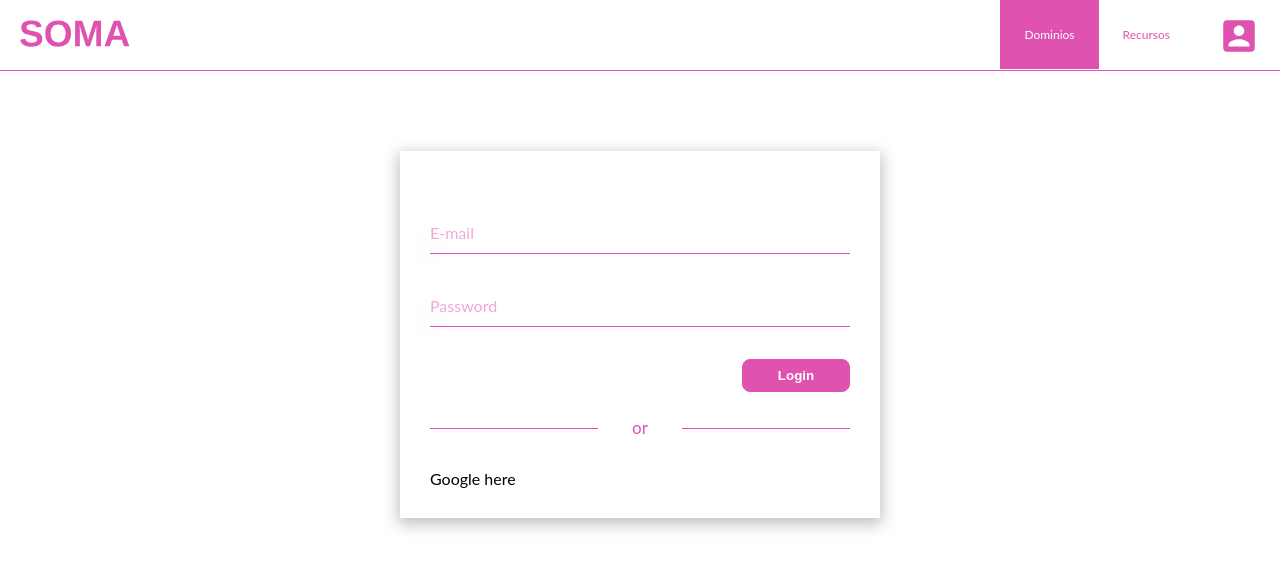
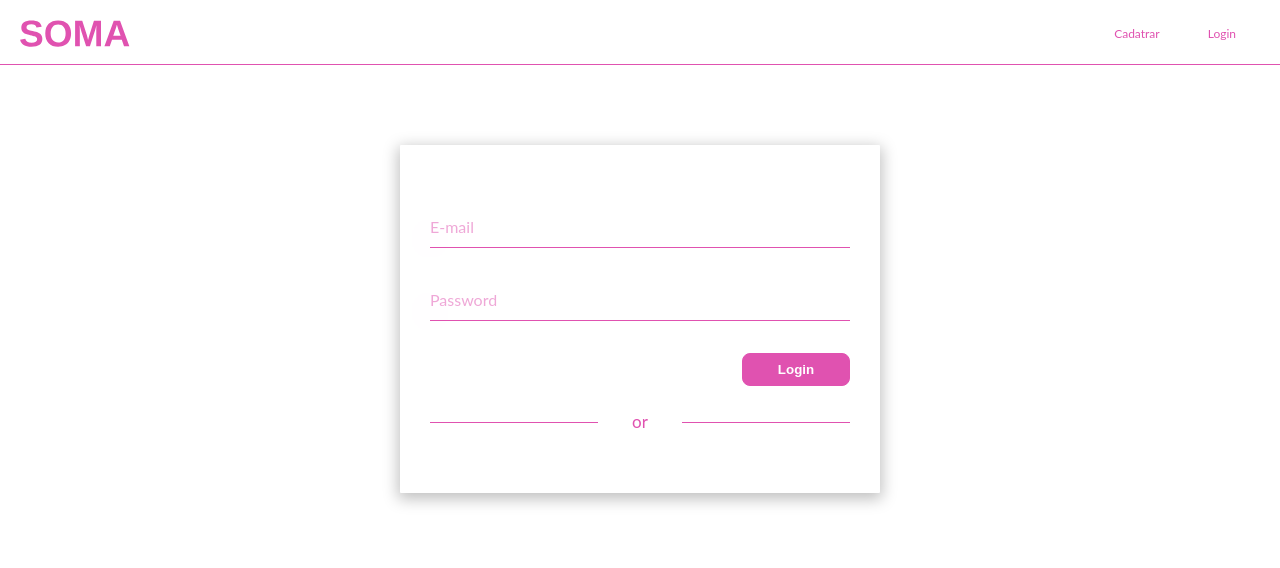
Before and after one commit to willianOliveiraMX/block-front, a React (Create React App) app: page /login in a window 1280 px wide. Shown: the top 568 px of the page. Built offline with nearby package versions, Linux system fonts and the light colour scheme.

Commit message:
validation by handle form

```diff
--- a/src/components/BasicButton/index.tsx
+++ b/src/components/BasicButton/index.tsx
@@ -1,9 +1,11 @@
-import React, { useState, useRef } from "react";
+/* eslint-disable no-param-reassign */
+import React, { useState, useRef, useContext } from "react";
 import { StyledButton, Wave } from "./index.style";
+import { FormContainerContext } from "../FormContainer";
 
 interface BasicButtonInterface {
   description: string;
-  callBack: (event: React.MouseEvent<HTMLElement>) => void;
+  handleForm: (event: React.MouseEvent<HTMLElement>) => void;
   secondary?: boolean;
 }
 
@@ -13,7 +15,7 @@ const defaultProps = {
 
 const BasicButton = ({
   description,
-  callBack,
+  handleForm,
   secondary,
 }: BasicButtonInterface): JSX.Element => {
   const [openWave, setOpenState] = useState(false);
@@ -23,9 +25,18 @@ const BasicButton = ({
 
   const buttonRef = useRef<HTMLInputElement>(null);
   const waveRef = useRef<HTMLInputElement>(null);
+  const value = useContext(FormContainerContext);
 
   const handleClick = (event: React.MouseEvent<HTMLElement>) => {
     const buttonPosition = buttonRef?.current?.getBoundingClientRect();
+
+    const {
+      inputs = [],
+      updateInputs = (newInput: unknown) => {
+        // eslint-disable-next-line @typescript-eslint/no-unused-expressions
+        newInput;
+      },
+    } = value;
 
     setAxleY(Math.abs((buttonPosition?.top || 0) - event.clientY));
     setAxleX(Math.abs((buttonPosition?.left || 0) - event.clientX));
@@ -38,7 +49,16 @@ const BasicButton = ({
       setOpenState(false);
       const cleanEffect2 = () => {
         waveRef?.current?.removeEventListener("transitionend", cleanEffect2);
-        callBack(event);
+
+        const everyInputIsValid = inputs.every(
+          (input) => input.isOnError === false && input.value.length
+        );
+
+        if (everyInputIsValid) {
+          handleForm(event);
+        } else {
+          updateInputs([...inputs]);
+        }
         setTimeout(() => {
           setScale(0);
         }, 450);
--- a/src/components/BasicInput/index.tsx
+++ b/src/components/BasicInput/index.tsx
@@ -1,4 +1,4 @@
-import React, { useState, useContext } from "react";
+import React, { useState, useContext, useEffect } from "react";
 import BasicInputWrapper, { ErrorMessageWrapper } from "./index.style";
 import { FormContainerContext } from "../FormContainer";
 import emailValidation, {
@@ -21,6 +21,43 @@ const BasicInput = ({
   const [errorMessage, setErrorMessage] = useState("");
   const value = useContext(FormContainerContext);
 
+  const validateFields = () => {
+    const { inputs = [] } = value;
+
+    if (description === "email") {
+      const isValid = emailValidation(inputInternalValue);
+      inputs.map((input) => {
+        if (input.description === description) {
+          // eslint-disable-next-line no-param-reassign
+          input.isOnError = !isValid;
+          // eslint-disable-next-line no-param-reassign
+          input.value = inputInternalValue;
+          setErrorMessage(isValid ? "" : input.errorMessage);
+        }
+        return input;
+      });
+    }
+
+    if (description === "password") {
+      const isValid = passwordValidation(inputInternalValue);
+      inputs.map((input) => {
+        if (input.description === description) {
+          // eslint-disable-next-line no-param-reassign
+          input.isOnError = !isValid;
+          // eslint-disable-next-line no-param-reassign
+          input.value = inputInternalValue;
+          setErrorMessage(isValid ? "" : input.errorMessage);
+        }
+        return input;
+      });
+    }
+  };
+
+  useEffect(() => {
+    if (!inputInternalValue.length) return;
+    validateFields();
+  });
+
   const handleOnFocus = () => {
     setInputFocus(true);
   };
@@ -30,7 +67,7 @@ const BasicInput = ({
       setInputFocus(false);
     }
 
-    const { inputs = [], updateInputs = (newInput: any) => {} } = value;
+    const { inputs = [] } = value;
     if (!inputs.length) return;
 
     const currentInput = inputs.find(
@@ -43,31 +80,7 @@ const BasicInput = ({
       );
     }
 
-    if (description === "email") {
-      const isValid = emailValidation(inputInternalValue);
-      const newCurrentInputs = inputs.map((input) => {
-        if (input.description === description) {
-          // eslint-disable-next-line no-param-reassign
-          input.isOnError = isValid;
-          setErrorMessage(isValid ? "" : input.errorMessage);
-        }
-        return input;
-      });
-      updateInputs(newCurrentInputs);
-    }
-
-    if (description === "password") {
-      const isValid = passwordValidation(inputInternalValue);
-      const newCurrentInputs = inputs.map((input) => {
-        if (input.description === description) {
-          // eslint-disable-next-line no-param-reassign
-          input.isOnError = isValid;
-          setErrorMessage(isValid ? "" : input.errorMessage);
-        }
-        return input;
-      });
-      updateInputs(newCurrentInputs);
-    }
+    validateFields();
   };
 
   const handleInputChange = (event: React.ChangeEvent<HTMLInputElement>) => {
--- a/src/components/Header/index.tsx
+++ b/src/components/Header/index.tsx
@@ -11,7 +11,11 @@ import {
   LoginMenuWrapper,
 } from "./index.style";
 
-const Header = (): JSX.Element => {
+interface HeaderInterface {
+  isLoginPage: boolean;
+}
+
+const Header = ({ isLoginPage }: HeaderInterface): JSX.Element => {
   const [selectedItem, setSelectedItem] = useState("domain");
   const [openProfileMenu, setOpenProfileMenu] = useState(false);
 
@@ -29,6 +33,8 @@ const Header = (): JSX.Element => {
         <LogoImage src={LogoIcon} alt="logo" />
       </div>
       <MenuWrapper>
+        {!isLoginPage && (
+          <>
             <MenuItem
               backGroundColor={selectedItem === "domain"}
               onClick={() => {
@@ -54,6 +60,28 @@ const Header = (): JSX.Element => {
               />
               {openProfileMenu && <ProfileMenu />}
             </LoginMenuWrapper>
+          </>
+        )}
+        {isLoginPage && (
+          <>
+            <MenuItem
+              backGroundColor={selectedItem === "cadatrar"}
+              onClick={() => {
+                handleSelectedItem("cadatrar");
+              }}
+            >
+              Cadatrar
+            </MenuItem>
+            <MenuItem
+              backGroundColor={selectedItem === "login"}
+              onClick={() => {
+                handleSelectedItem("login");
+              }}
+            >
+              Login
+            </MenuItem>
+          </>
+        )}
       </MenuWrapper>
     </HeaderStyled>
   );
--- a/src/components/LoginForm/index.tsx
+++ b/src/components/LoginForm/index.tsx
@@ -37,11 +37,10 @@ const LoginForm = (): JSX.Element => {
           <BasicInput label="E-mail" type="text" description="email" />
           <BasicInput label="Password" type="password" description="password" />
           <GridWrapper flex justifyContentEnd>
-            <BasicButton callBack={handleLogin} description="Login" />
+            <BasicButton handleForm={handleLogin} description="Login" />
           </GridWrapper>
         </FormContainer>
         <Divider description="or" />
-        <div>Google here</div>
       </LoginFormContainer>
     </LoginFormWrapper>
   );
--- a/src/pages/Login/index.tsx
+++ b/src/pages/Login/index.tsx
@@ -5,7 +5,7 @@ import LoginForm from "../../components/LoginForm";
 const Login = (): JSX.Element => {
   return (
     <>
-      <Header />
+      <Header isLoginPage />
       <LoginForm />
     </>
   );
```
Lines whose indentation alone changed are shown as unchanged.
